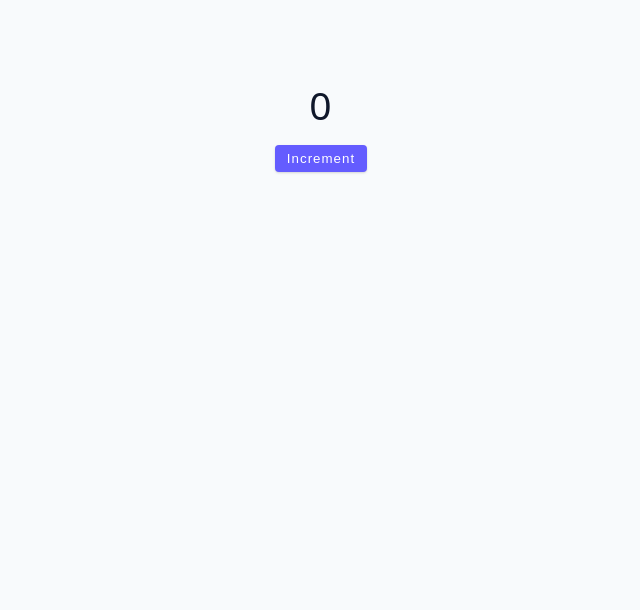
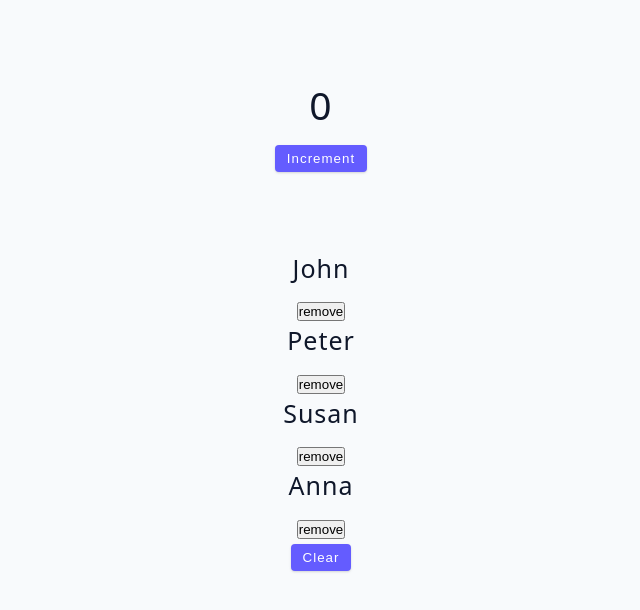
Before and after one commit to ksanjaykumar1/react-18-tutorial, a React (Vite) app in the folder advance-react/: page / in a window 1280 px wide. Shown: the top 610 px of the page, without its empty margins (319-959 px from the left). Built offline with nearby package versions, Linux system fonts and the light colour scheme.

Commit message:
useState Array

```diff
--- a/advance-react/src/App.jsx
+++ b/advance-react/src/App.jsx
@@ -1,9 +1,11 @@
 import UseStateExample from './my-code/UseStateExample';
+import UseStateWithArray from './my-code/UseStateWithArray';
 
 function App() {
   return (
     <>
       <UseStateExample />
+      <UseStateWithArray />
     </>
   );
 }
--- /dev/null
+++ b/advance-react/src/my-code/UseStateWithArray.jsx
@@ -0,0 +1,30 @@
+import { useState } from 'react';
+import { data } from '../data';
+function UseStateWithArray() {
+  const [people, setPeople] = useState(data);
+  const clear = () => {
+    setPeople([]);
+  };
+  const removeItem = (id) => {
+    const newPeople = people.filter((person) => person.id !== id);
+    setPeople(newPeople);
+  };
+  return (
+    <div className='container'>
+      {people.map((person) => {
+        const { id, name } = person;
+        return (
+          <div key={id} className='item'>
+            <h4>{name}</h4>
+            <button onClick={() => removeItem(id)}>remove</button>
+          </div>
+        );
+      })}
+      <button className='btn' onClick={clear}>
+        Clear
+      </button>
+    </div>
+  );
+}
+
+export default UseStateWithArray;
```
